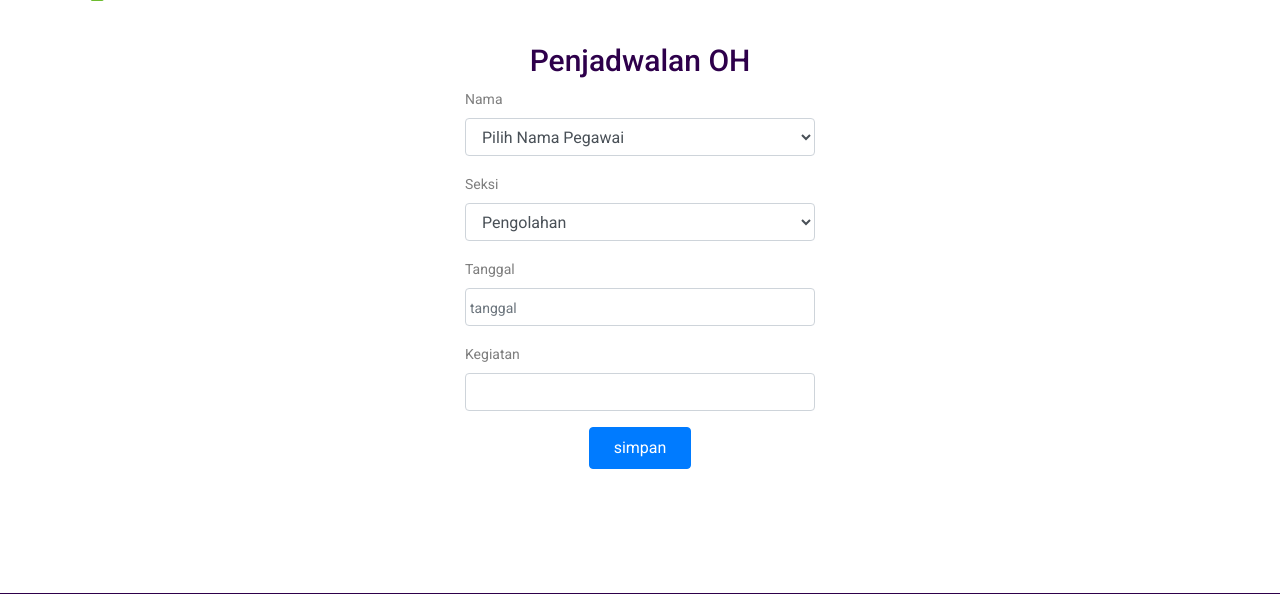
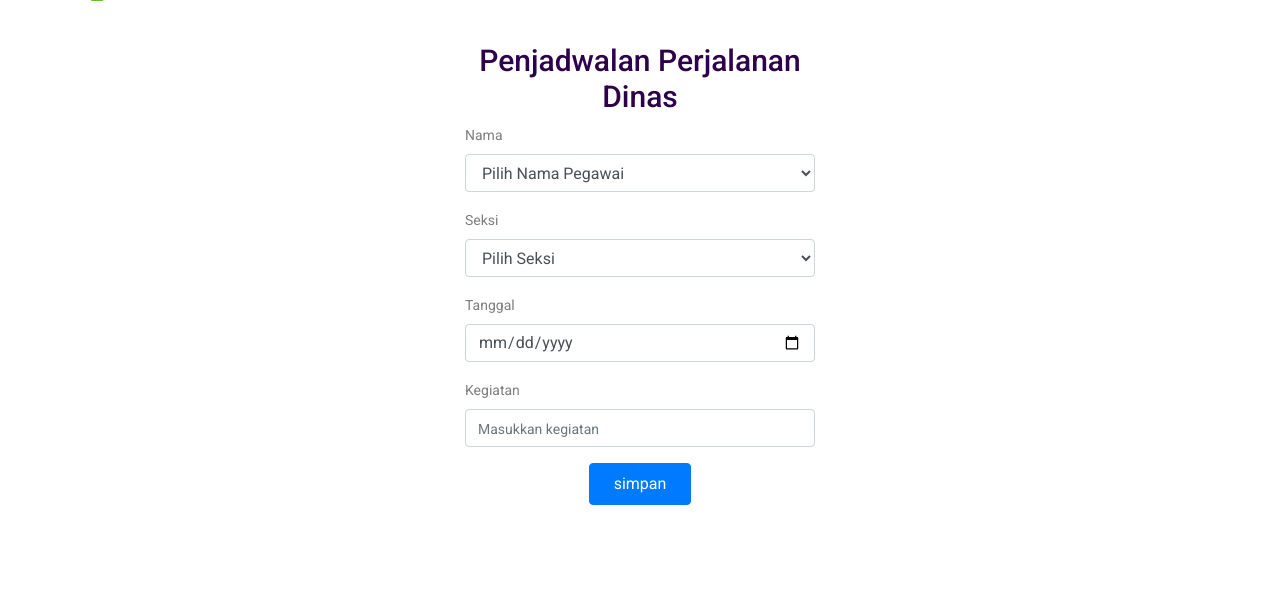
Before and after one commit to Alfira141099/BPS_OH, a CodeIgniter app: page /BPS_OH/Kasi in a window 1280 px wide. Shown: the part 87-681 px from the top of the page. Run offline with CodeIgniter, Linux system fonts and the light colour scheme; a user stored in the database is signed in; data comes from the database, SQL or seed files in the repository; style sheets or scripts are compiled from the project's sources; some libraries are stand-ins or nearby versions.

Commit message:
update tanggal pada edit
notifikasi tanggal

```diff
--- a/application/config/autoload.php
+++ b/application/config/autoload.php
@@ -89,7 +89,7 @@ $autoload['drivers'] = array();
 |
 |	$autoload['helper'] = array('url', 'file');
 */
-$autoload['helper'] = array('url','security','html','form');
+$autoload['helper'] = array('url','security','html','form','date');
 
 /*
 | -------------------------------------------------------------------
--- a/application/config/config.php
+++ b/application/config/config.php
@@ -1,6 +1,6 @@
 <?php
 defined('BASEPATH') OR exit('No direct script access allowed');
-
+date_default_timezone_set("Asia/Kolkata");
 /*
 |--------------------------------------------------------------------------
 | Base Site URL
--- a/application/controllers/Kasi.php
+++ b/application/controllers/Kasi.php
@@ -22,7 +22,7 @@ class Kasi extends CI_Controller {
 
 	Public function tambah_aksi(){
 		$id         = $this->input->post('id');
-		$NAMA		= $this->input->post('NIP');
+		$NIP		= $this->input->post('NIP');
 	//	$NIP		= $this->input->post('nip');
 		$SEKSI		= $this->input->post('seksi');
 		$TANGGAL	= $this->input->post('tanggal');
@@ -30,18 +30,47 @@ class Kasi extends CI_Controller {
 
 		$data = array(
 	//		'nama'		=> $NAMA,
-			'NIP'		=> $NAMA,
+			'NIP'		=> $NIP,
 			'seksi'		=> $SEKSI,
 			'tanggal'	=> $TANGGAL,
 			'kegiatan'	=> $KEGIATAN
 		);
+		($cek_data = $this->Jadwal_model->get_where([
+			'NIP' => $NIP,
+			'TANGGAL' => $TANGGAL
+		])->result()) ? $rule_tgl = 'required|is_unique[jadwal.TANGGAL]' : $rule_tgl = 'required' ;
+		// var_dump($rule_tgl);die;
+		// $where = array(
+        //     'id' => $id
+		// );
 
-		$where = array(
-            'id' => $id
-        );
-		$this->Input_jadwal->inputseksi($data, 'jadwal');
-		$this->session->set_flashdata('message','Jadwal berhasil ditambahkan!!!');
-		redirect('Kasi');
+		$this->form_validation->set_rules('seksi', 'Seksi', 'required',
+			['required' => '%s harap dipilih']
+		);
+		$this->form_validation->set_rules('NIP', 'Nama Pegawai', 'required',
+			['required' => '%s harap dipilih']
+		);
+		$this->form_validation->set_rules('tanggal', 'Tanggal', $rule_tgl,
+			[
+				'required' => '%s harap ditentukan',
+				'is_unique' => '%s sudah tersedia silahkan pilih tanggal yang lain'
+			]
+		);
+		$this->form_validation->set_rules('kegiatan', 'Kegiatan', 'required',
+			['required' => '%s harap diisi']
+		);
+		if ($this->form_validation->run() == FALSE)
+		{
+			$data['Pegawai'] = $this->Model_pegawai->get()->result();
+			$data['dataseksi'] = $this->Input_jadwal->getjadwal();
+			$this->load->view('input_kasi',$data);
+		}
+		else
+		{
+			$this->Input_jadwal->inputseksi($data, 'jadwal');
+			$this->session->set_flashdata('message','Jadwal berhasil ditambahkan!!!');
+			redirect('Kasi');
+		}
 	}
 
 	public function getDateAjax(){
--- a/application/views/Bps_oh.php
+++ b/application/views/Bps_oh.php
@@ -72,7 +72,7 @@
                 <div class="row align-items-center justify-content-center">
                     <div class="col-xl-9">
                         <div class="slider_text text-center">
-                            <p>Penjadwalan OH</p>
+                            <p>Penjadwalan Perjalanan Dinas</p>
                             <h3>BPS Kabupaten Probolinggo</h3>
                             <div class="find_dowmain">
                                 <form action="#" class="find_dowmain_form">
--- a/application/views/Home_kasi.php
+++ b/application/views/Home_kasi.php
@@ -74,7 +74,7 @@
                 <div class="row align-items-center justify-content-center">
                     <div class="col-xl-9">
                         <div class="slider_text text-center">
-                            <p>Penjadwalan OH</p>
+                            <p>Penjadwalan Perjalanan Dinas</p>
                             <h3>BPS Kabupaten Probolinggo</h3>
                             <div class="find_dowmain">
                                 <form action="<?= base_url('Bps_kasi/seacrh') ?>" method="post" class="find_dowmain_form">
--- a/application/views/Input_kasi.php
+++ b/application/views/Input_kasi.php
@@ -74,7 +74,7 @@
         <div class="row block-5 justify-content-center mb-1">
           <div class="col-md-4 mb-md-1">
 
-            <h2 class="text-center">Penjadwalan OH<br> </h2>
+            <h2 class="text-center">Penjadwalan Perjalanan Dinas<br> </h2>
             <?php if($this->session->flashdata('message')) : ?>
             <div class="row justify-content-center">
                 <div class="alert alert-success text-center" >
@@ -91,26 +91,30 @@
                         <option value="<?php echo $pgi->NIP ?>"><?php echo $pgi->NAMA?></option>
                 <?php endforeach ?>
                     </select>
+                    <div style="margin-top: 5px" class="error"><?php echo form_error('NIP', '<small class="text-danger">','</small>');?></div>
               </div>
               <div class="form-group">
                 <label for="nama">Seksi</label>
                         <select name="seksi" id="seksi" class="form-control">
+                        <option selected disabled>Pilih Seksi</option>
                 <?php foreach ($dataseksi as $key): ?>
                         <option value="<?php echo $key->seksi ?>"><?php echo $key->seksi ?></option>
                 <?php endforeach ?>
                     </select>
-
+                    <div style="margin-top: 5px" class="error"><?php echo form_error('seksi', '<small class="text-danger">','</small>');?></div>
               </div>
               <div class="form-group">
                 <label for="tempat">Tanggal</label>
                 <div class="input-group">
-                    <input id="tanggal" data-date-format="mm/dd/yyyy" type="text" class="form-control datepicker" placeholder="tanggal" name="tanggal" autocomplete="off">
-              </div>
+                    <input id="tanggal" type="date" class="form-control" placeholder="tanggal" name="tanggal" autocomplete="off">
+                </div>
+                <div style="margin-top: 5px" class="error"><?php echo form_error('tanggal', '<small class="text-danger">','</small>');?></div>
               </div>
 
               <div class="form-group">
                 <label for="nama">Kegiatan</label>
-                        <input type="text" class="form-control" name="kegiatan" id="" placeholder="" required>
+                <input type="text" class="form-control" name="kegiatan" id="" placeholder="Masukkan kegiatan">
+                <div style="margin-top: 5px" class="error"><?php echo form_error('kegiatan', '<small class="text-danger">','</small>');?></div>
               </div>
               <center>
               <div class="form-group">
--- a/application/views/Vinput_pegawai.php
+++ b/application/views/Vinput_pegawai.php
@@ -68,7 +68,7 @@
         <div class="container">
         <div class="row block-5 justify-content-center mb-1">
           <div class="col-md-4 mb-md-1">
-          <h2 class="text-center"> INPUT DATA PEGAWAI<br> </h2>
+          <h2 class="text-center"> TAMBAH DATA PEGAWAI<br> </h2>
                     <form action="<?php echo base_url('Input_pegawai/tambah_aksi'); ?>"method="post">
                         <div class="form-group">
                             <label>Nama</label>
```
Also changed, not shown: application/controllers/Data_kasi.php (+30 -0 lines), application/views/edit.php (+6 -2 lines).
